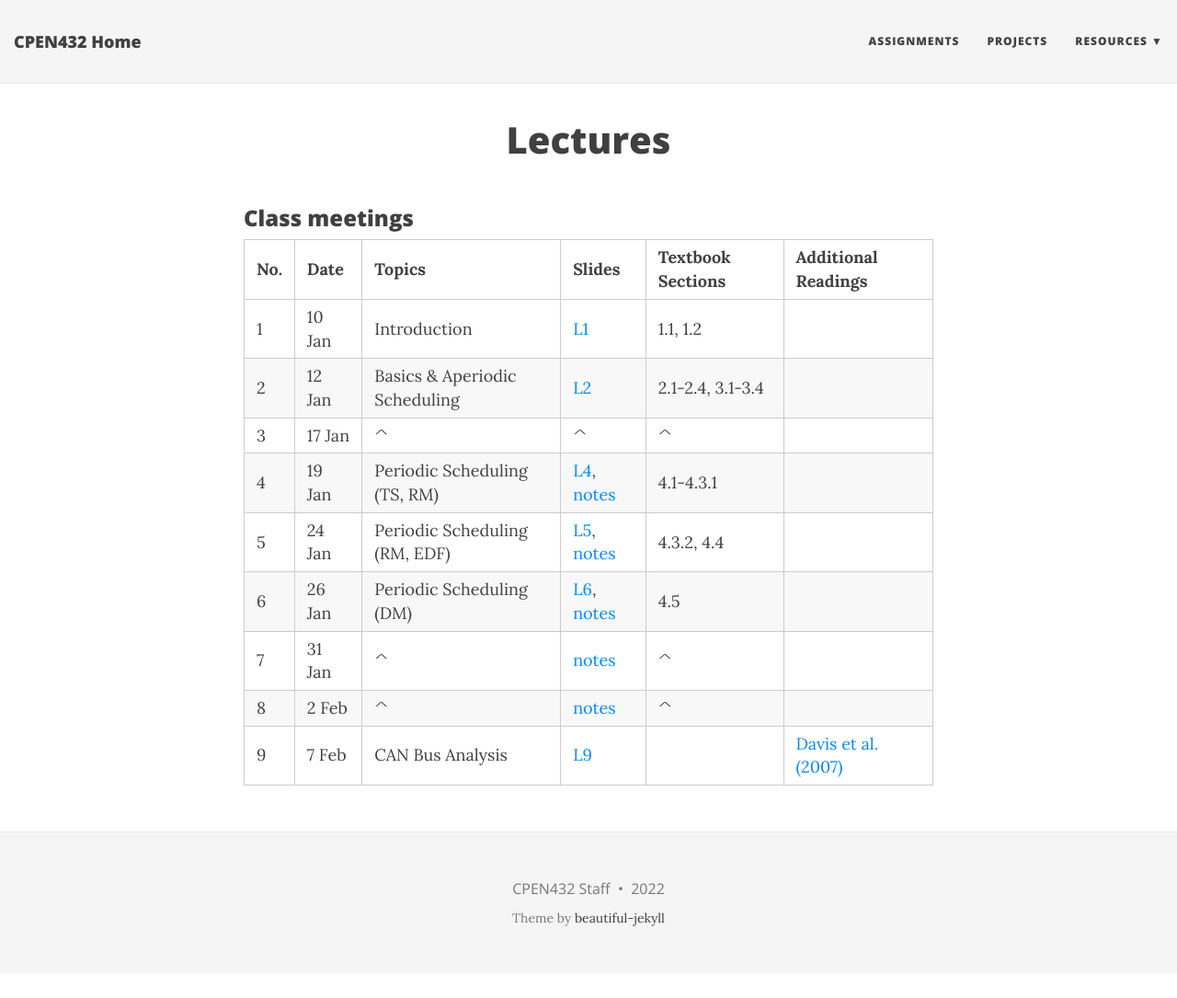
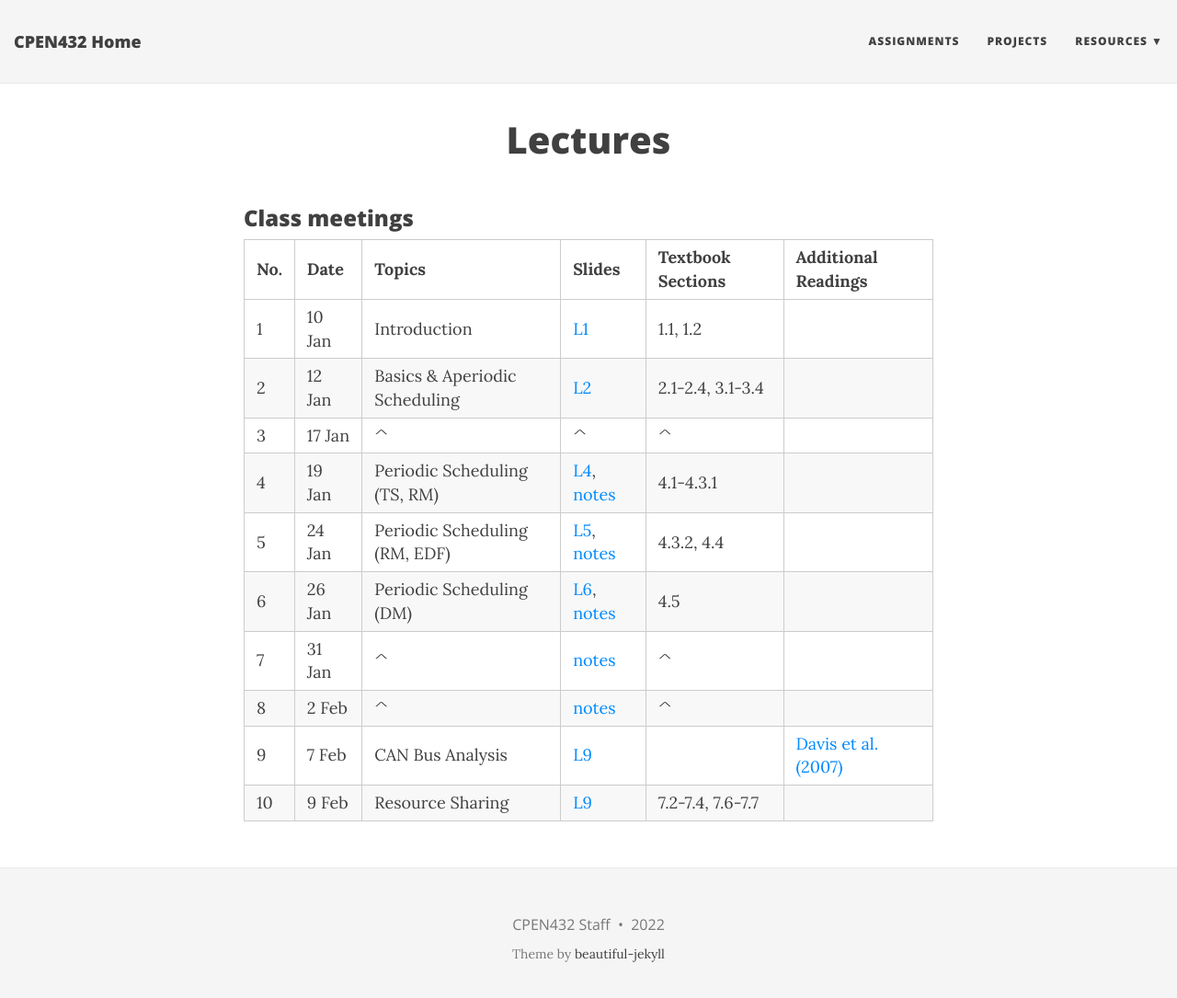
Before and after one commit to CPEN432/cpen432.github.io, a Jekyll site: the page built from lectures.md, in a window 1280 px wide and 1097 px high. Shown: the top 1085 px of the window at 92% size. Built offline with Jekyll 4.4.1, drawn with Linux system fonts in a browser that asks for light colours; nearby versions of some CDN libraries.

Commit message:
modified:   lectures.md

```diff
--- a/lectures.md
+++ b/lectures.md
@@ -15,6 +15,7 @@ title: Lectures
 |  7  | 31 Jan | ^ | [notes](http://cpen432.github.io/resources/gujarati-slides//7-notes.pdf) | ^ ||
 |  8  | 2 Feb | ^ | [notes](http://cpen432.github.io/resources/gujarati-slides//8-notes.pdf) | ^ ||
 |  9  | 7 Feb | CAN Bus Analysis | [L9](http://cpen432.github.io/resources/gujarati-slides//9-can.pdf) || [Davis et al. (2007)](http://cpen432.github.io/resources/P2-davis-etal.pdf) |
+|  10  | 9 Feb | Resource Sharing | [L9](http://cpen432.github.io/resources/gujarati-slides//9-can.pdf) | 7.2-7.4, 7.6-7.7||
 
 <!-- | **No.** | **Date** | **Topics** | **Readings** | -->
 <!-- |:---:|:-------|:---:|:----:| -->
```
